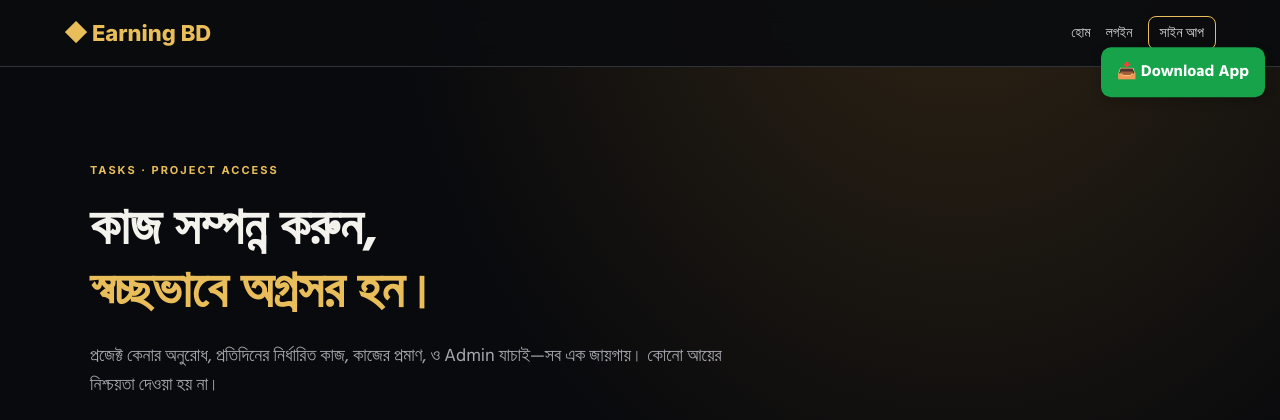
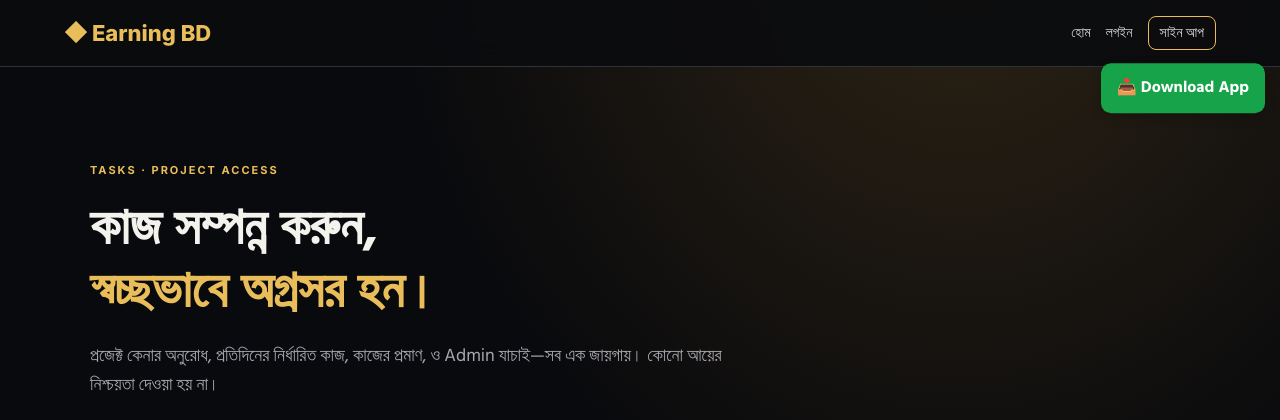
Before and after one commit to Monirul64/Earningbd, a Flask app: page / in a window 1280 px wide. Shown: the top 420 px of the page. Run offline with Flask 3, Linux system fonts and the light colour scheme; some libraries are stand-ins or nearby versions.

Commit message:
Adjust position of download button in index.html

```diff
--- a/templates/index.html
+++ b/templates/index.html
@@ -23,7 +23,7 @@
 .earningbd-download-btn {
     position: fixed;
     right: 15px;
-    top: 9%;
+    top: 11%;
     transform: translateY(-50%);
     z-index: 9999;
     background: #16a34a;
```
